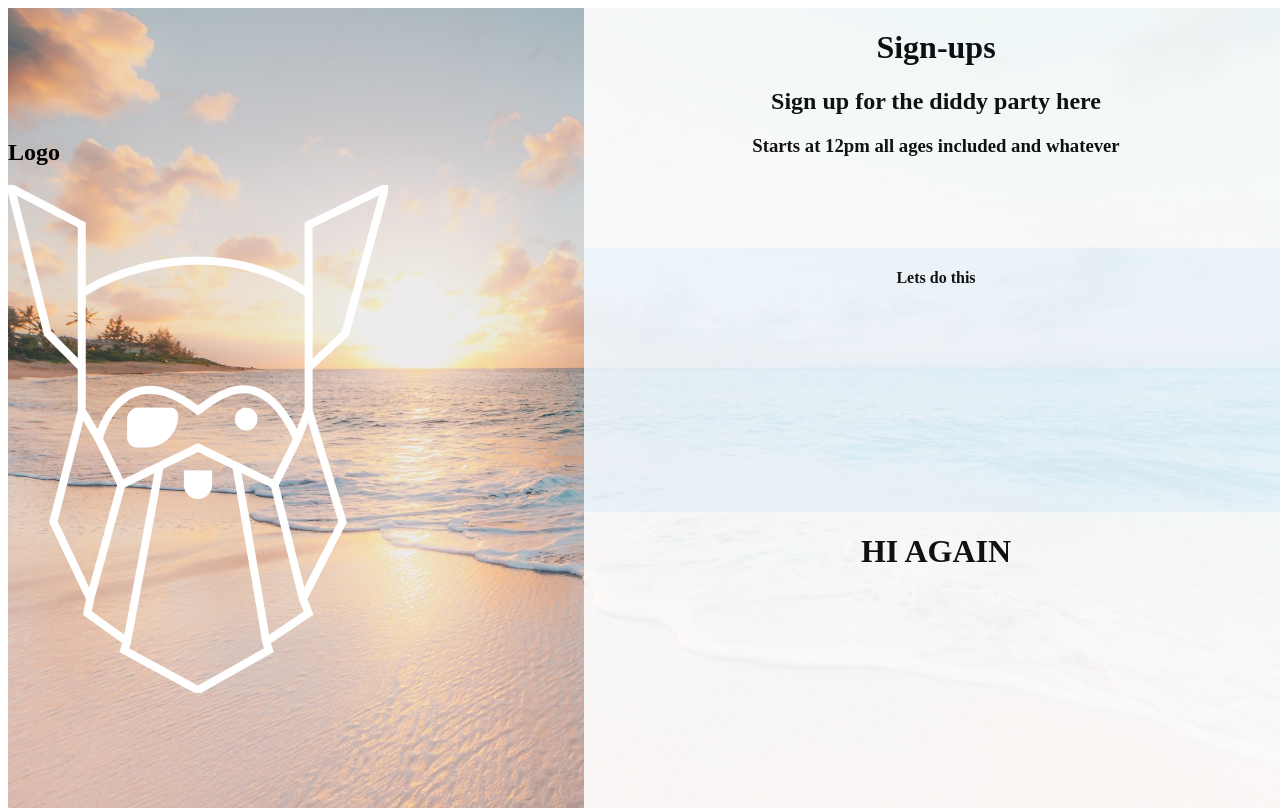
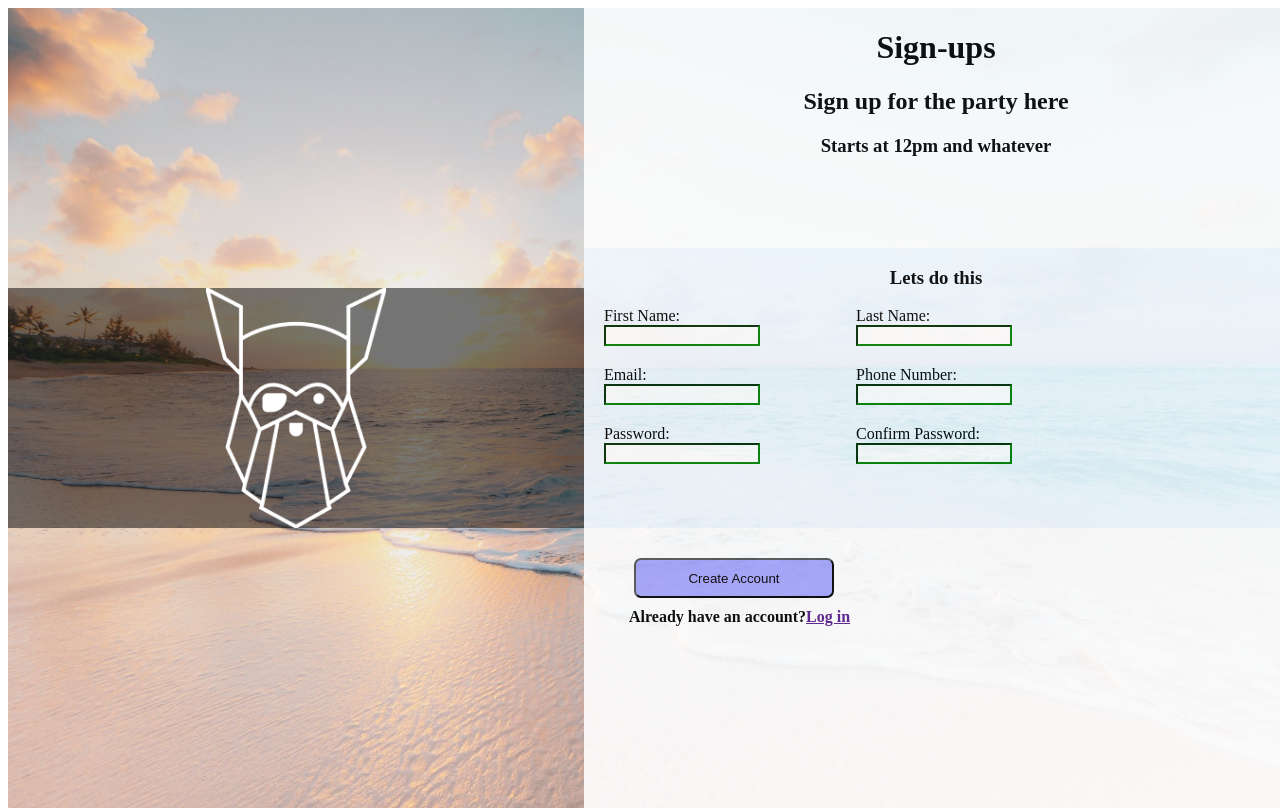
Before and after one commit to EliOrille/Sign-up-Form, a plain HTML site: page index.html in a window 1280 px wide. Drawn offline with Linux system fonts and the light colour scheme.

Commit message:
Added create account and log in buttons

```diff
--- a/index.html
+++ b/index.html
@@ -10,22 +10,66 @@
     <div class="container">
         <img src="beach background.jpg" alt="" id="beach">
         <div class="left">
-            <div id="">
-                <h2>Logo</h2>
-                <img src="odin logo.png" alt="" id="logo">
+            <div id="logo">
+                <img src="odin logo.png" alt="">
+            </div>
+            <div id="leftContainer">
+                <p>hi</p>
             </div>
         </div>
         <div class="right">
             <div class="sideContainer">
                 <h1>Sign-ups</h1>
-                <h2>Sign up for the diddy party here</h2>
-                <h3>Starts at 12pm all ages included and whatever</h3>
+                <h2>Sign up for the  party here</h2>
+                <h3>Starts at 12pm  and whatever</h3>
             </div>
             <div class="sideContainer" id="middle">
-                <h4>Lets do this</h4>
+                <h3>Lets do this</h3>
+                <div>
+                    <form action="example.com/path" style="margin-right: 200px;">
+                        <div style="display: flex;">
+                            <div class="formContainer">
+                                <label for="first_name">First Name:</label>
+                                <input type="text" id="first_name">
+                            </div>
+
+                            <div class="formContainer">
+                                <label for="last_name">Last Name:</label>
+                                <input type="text" id="last_name">
+                            </div>
+                        </div>
+
+                        <div style="display: flex; margin-top: 20px;">
+                            <div class="formContainer">
+                                <label for="email">Email:</label>
+                                <input type="email" id="email">
+                            </div>
+
+                            <div class="formContainer">
+                                <label for="phone_number">Phone Number:</label>
+                                <input type="number" id="phone_number" minlength="10">
+                            </div>
+                        </div>
+
+                        <div style="display: flex; margin-top: 20px;">
+                            <div class="formContainer">
+                                <label for="password">Password:</label>
+                                <input type="password" id="password">
+                            </div>
+
+                            <div class="formContainer">
+                                <label for="confirm_password">Confirm Password:</label>
+                                <input type="password" id="confirm_password">
+                            </div>
+                        </div>
+                    </form>
+                </div>
             </div>
             <div class="sideContainer">
-                <h1>HI AGAIN</h1>
+                <div id="submitContainer">
+                    <button type="submit">Create Account</button>
+                </div>
+                <h4 style="display: flex; margin-left: 45px; margin-top: 10px;">Already have an account? <a href="">Log in</a></h4>
             </div>
         </div>
     </div>
--- a/styles.css
+++ b/styles.css
@@ -5,7 +5,12 @@
     z-index: -1;
 }
 #logo{
-
+    display:flex;
+    justify-content: center;
+    position:absolute;
+    height: 30%;
+    width: 45%;
+    z-index: 1;
 }
 .right{
     display: flex;
@@ -18,7 +23,7 @@
     text-align: center;
 }
 .left{
-    align-content: center;
+    align-content: space-around;
     width:45%;
     height:100%
 }
@@ -33,5 +38,45 @@
 }
 #middle{
     background-color: aliceblue;
-    height: 33%
+    height: 35%
 }
+#leftContainer{
+    display:flex;
+    justify-content: center;
+    justify-content: space-around;
+    width:100%;
+    height: 30%;
+    background-color: black;
+    opacity: .5;
+}
+.formContainer{
+    display: flex;
+    flex-direction: column;
+    margin-left: 20px;
+    margin-right: 20px;
+    width: 50%;
+    align-items: flex-start;
+}
+input{
+    width:70%;
+}
+input:invalid {
+    border-color: red;
+  }
+input:valid {
+   border-color: green;
+}
+
+#submitContainer{
+    display: flex;
+    margin-top: 30px;
+    margin-left: 50px;
+
+}
+
+button{
+    height: 40px;
+    width: 200px;
+    border-radius: 7px;
+    background-color: rgb(165, 165, 255);
+}
```
